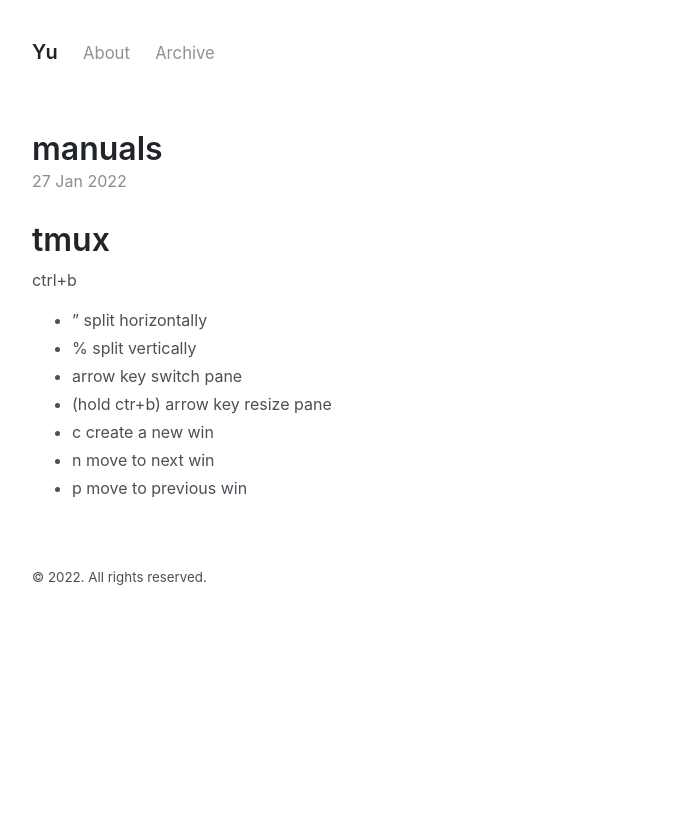
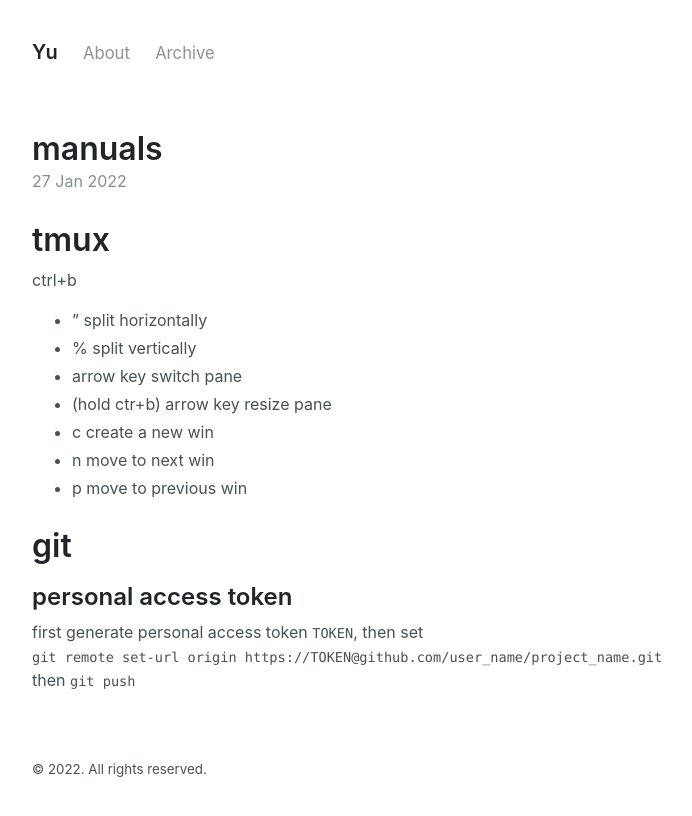
Before and after one commit to yuuu14/blog, a Jekyll site: the page built from _posts/2022-01-27-manuals.md, in a window 1280 px wide. Shown: the top 816 px of the page, without its empty margins (272-964 px from the left). Built offline with Jekyll 4.4.1, drawn with Linux system fonts in a browser that asks for light colours.

Commit message:
new post: note for toolkit

```diff
--- a/_posts/2022-01-27-manuals.md
+++ b/_posts/2022-01-27-manuals.md
@@ -14,3 +14,10 @@
 - c  create a new win
 - n  move to next win
 - p  move to previous win
+
+
+# git
+## personal access token
+first generate personal access token `TOKEN`, then set
+`git remote set-url origin https://TOKEN@github.com/user_name/project_name.git`
+then `git push`
```
